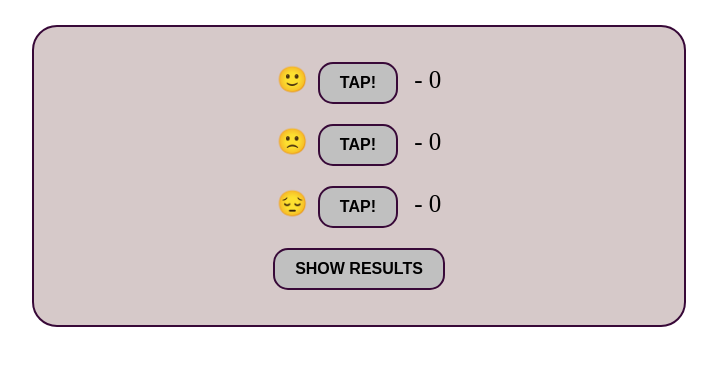
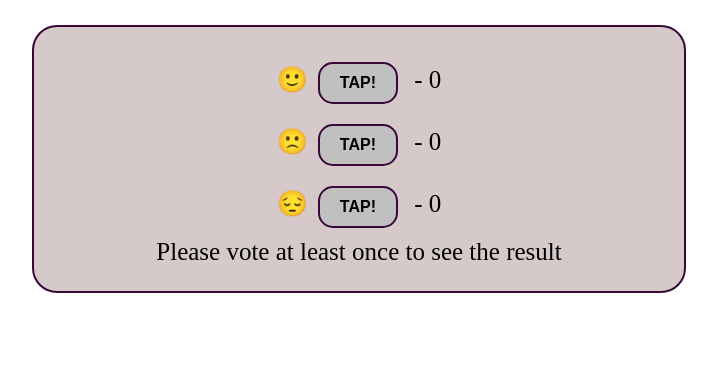
Before and after one commit to HermannBelinskii/fe-pro-27.12.2022-belinskii, a React (Vite) app: page / in a window 1280 px wide. Shown: the top 366 px of the page, without its empty margins (281-998 px from the left). Built offline with nearby package versions, Linux system fonts and the light colour scheme.

Commit message:
add methood s

```diff
--- a/src/App.jsx
+++ b/src/App.jsx
@@ -27,14 +27,10 @@ class App extends Component {
   };
 
   handleShowResults = () => {
-    const shouldShowResults = this.state.smileys.some(smiley => smiley.count > 0);
-
-    if (shouldShowResults) {
       const sortedSmileys = [...this.state.smileys].sort((a, b) => b.count - a.count);
       const maxCount = sortedSmileys[0].count;
       const winners = sortedSmileys.filter((smiley) => smiley.count === maxCount);
       this.setState({ winners: winners });
-    }
   };
   render() {
     return (
--- a/src/components/Winner.jsx
+++ b/src/components/Winner.jsx
@@ -1,16 +1,22 @@
 import React, { Component } from "react";
 
 class Winner extends Component {
-    render() {
-        return (
+  render() {
+    return (
+      <>
+        {this.props.smileys.some((smiley) => smiley.count > 0) ? (
           <div>
             <button onClick={this.props.onShowResults}>Show Results</button>
             {this.props.winners.map((winner) => (
               <div key={winner.id}>{winner.symbol}</div>
             ))}
           </div>
-        );
-      }
+        ) : (
+          <p>Please vote at least once to see the result</p>
+        )}
+      </>
+    );
+  }
 }
 
 export default Winner;
```
